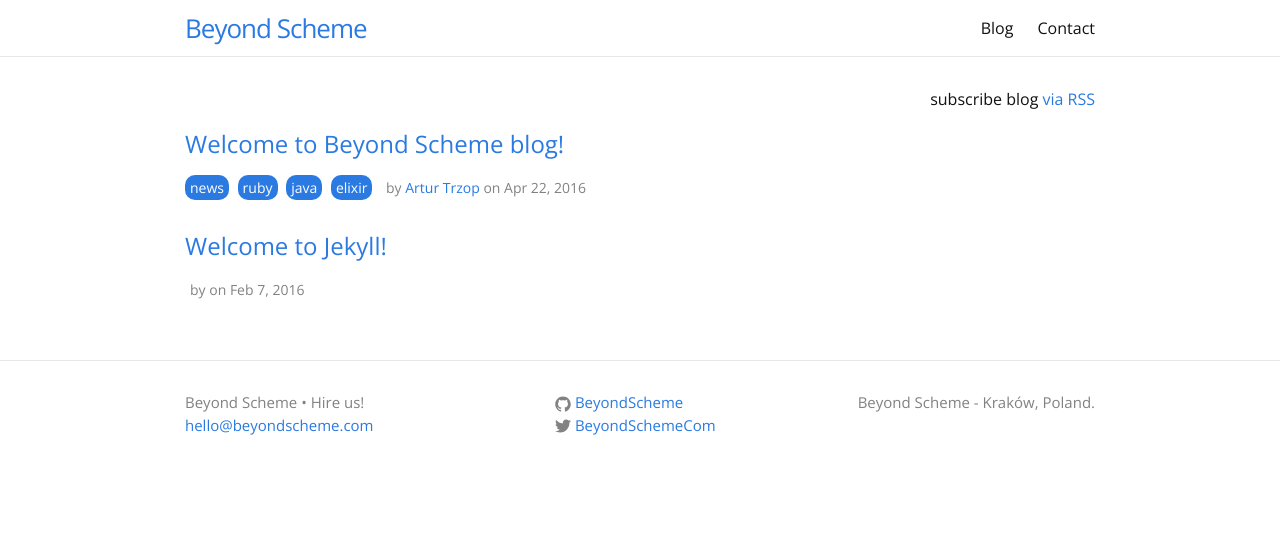
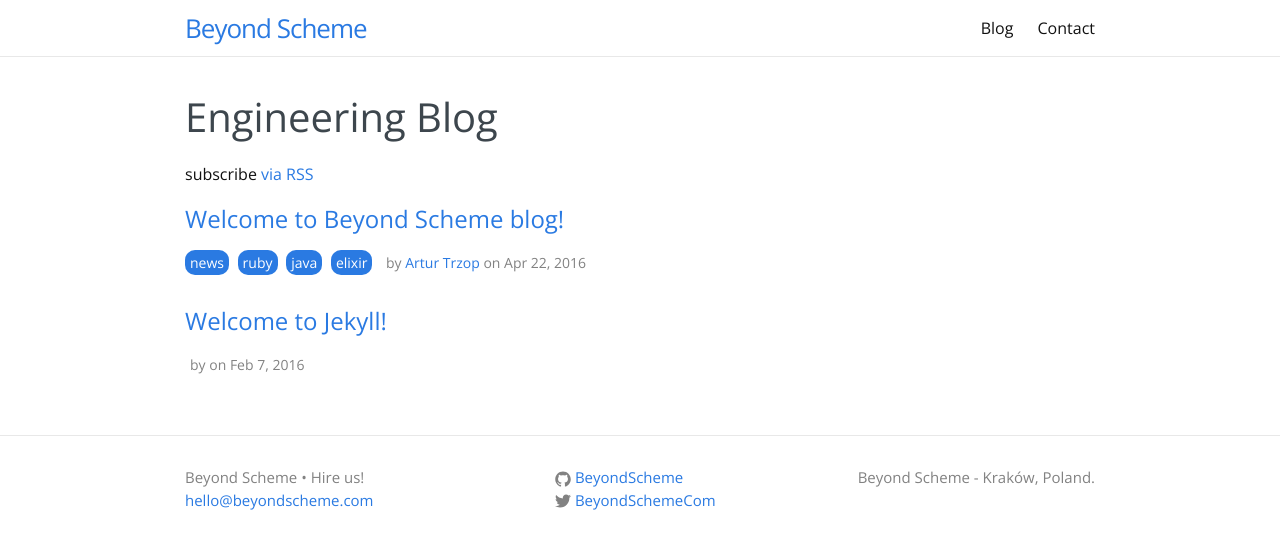
Before and after one commit to BeyondScheme/BeyondScheme.github.io, a Jekyll site: the page built from blog.html, in a window 1280 px wide. Shown: the top 549 px of the page. Built offline with Jekyll 4.4.1, drawn with Linux system fonts in a browser that asks for light colours; nearby versions of some CDN libraries.

Commit message:
Add engineering blog header

```diff
--- a/_sass/_base.scss
+++ b/_sass/_base.scss
@@ -474,3 +474,7 @@
 .text-right {
   text-align: right;
 }
+
+.double-bold {
+  font-weight: $normal-font-weight;
+}
--- a/blog.html
+++ b/blog.html
@@ -2,7 +2,9 @@
 layout: default
 ---
 
-<p class="rss-subscribe text-right">subscribe blog <a href="{{ "/feed.xml" | prepend: site.baseurl }}">via RSS</a></p>
+<h1 class="big double-bold">Engineering Blog</h1>
+
+<p class="rss-subscribe">subscribe <a href="{{ "/feed.xml" | prepend: site.baseurl }}">via RSS</a></p>
 
 <ul class="post-list">
   {% for post in site.posts %}
```
